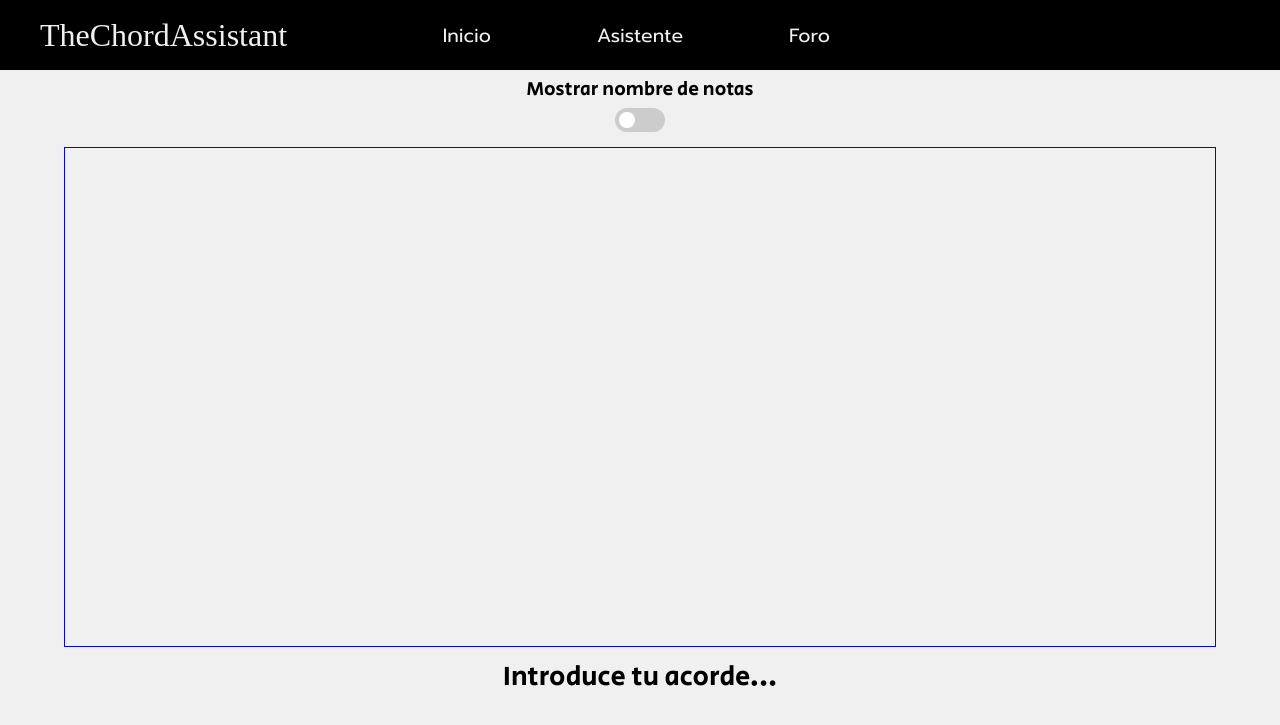
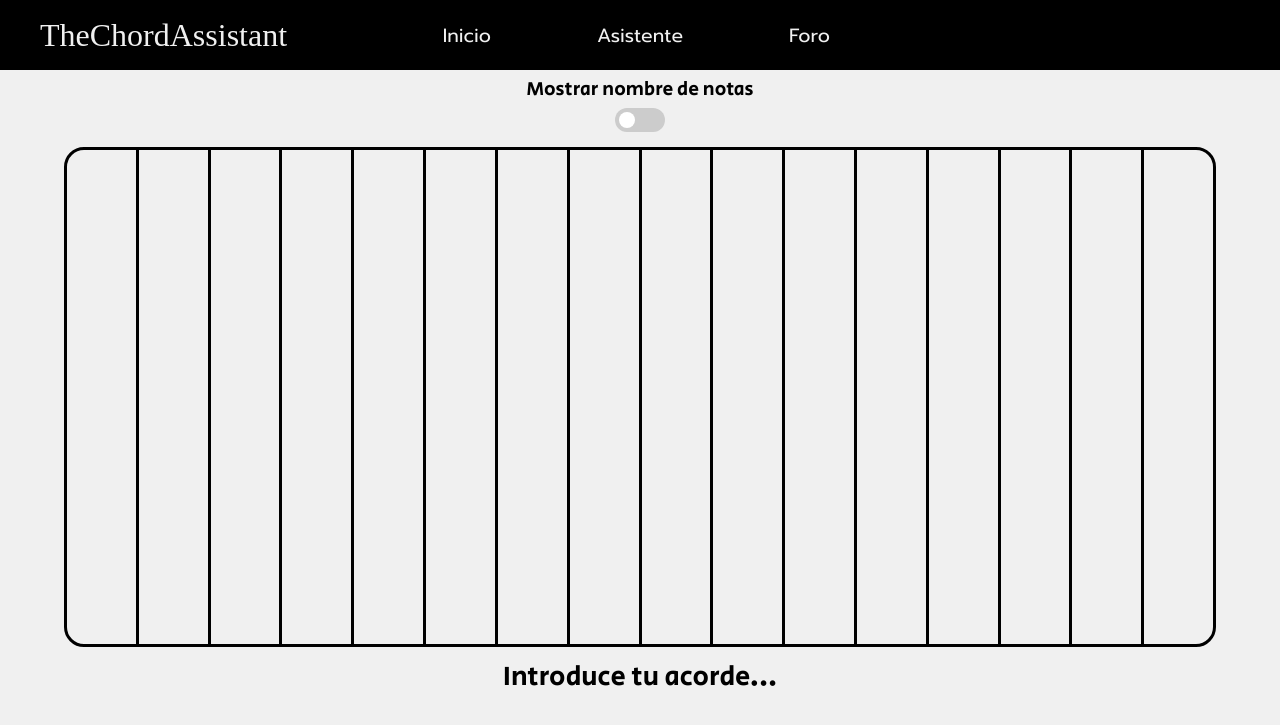
Before and after one commit to juanburillo/TheChordAssistant, a PHP site: page /html/assistant.html in a window 1280 px wide. Shown: the top 725 px of the page. Run offline with PHP 8.4, Linux system fonts and the light colour scheme; some web fonts are replaced.

Commit message:
Avances en la página del asistente

```diff
--- a/css/assistant.css
+++ b/css/assistant.css
@@ -119,10 +119,73 @@ input:checked + .slider:before {
 }
 
 #piano {
-  border: 1px solid blue;
+  border: 3px solid black;
+  border-radius: 20px;
   width: 90%;
   height: 500px;
   margin: 10px auto;
+}
+
+#white-tiles {
+  display: flex;
+  justify-content: space-evenly;
+}
+
+.white {
+  display: inline-block;
+  height: 497px;
+  border-right: 3px solid black;
+}
+
+.black {
+  display: inline;
+  height: 300px;
+  width: 50px;
+  background-color: black;
+}
+
+#one {
+
+}
+
+#two {
+}
+
+#three {
+}
+
+#four {
+}
+
+#five {
+}
+
+#six {
+
+}
+
+#seven {
+
+}
+
+#eight {
+
+}
+
+#nine {
+
+}
+
+#ten {
+
+}
+
+#eleven {
+
+}
+
+#twelve {
+
 }
 
 #bottom-text p {
--- a/css/general.css
+++ b/css/general.css
@@ -10,7 +10,7 @@
   --col3: #91a8a4;
 }
 
-body {
+html {
   font-family: 'Prompt', sans-serif;
   background-color: var(--bg);
 }
--- a/html/assistant.html
+++ b/html/assistant.html
@@ -42,7 +42,37 @@
     </div>
 
     <div id="piano">
-
+      <div id="black-tiles">
+        <div class="black" id="one"></div>
+        <div class="black" id="two"></div>
+        <div class="black" id="three"></div>
+        <div class="black" id="four"></div>
+        <div class="black" id="five"></div>
+        <div class="black" id="six"></div>
+        <div class="black" id="seven"></div>
+        <div class="black" id="eight"></div>
+        <div class="black" id="nine"></div>
+        <div class="black" id="ten"></div>
+        <div class="black" id="eleven"></div>
+        <div class="black" id="twelve"></div>
+      </div>
+      <div id="white-tiles">
+        <div class="white"></div>
+        <div class="white"></div>
+        <div class="white"></div>
+        <div class="white"></div>
+        <div class="white"></div>
+        <div class="white"></div>
+        <div class="white"></div>
+        <div class="white"></div>
+        <div class="white"></div>
+        <div class="white"></div>
+        <div class="white"></div>
+        <div class="white"></div>
+        <div class="white"></div>
+        <div class="white"></div>
+        <div class="white"></div>
+      </div>
     </div>
 
     <div id="bottom-text">
```
Also changed, not shown: index.html (renamed from html/index.html).
